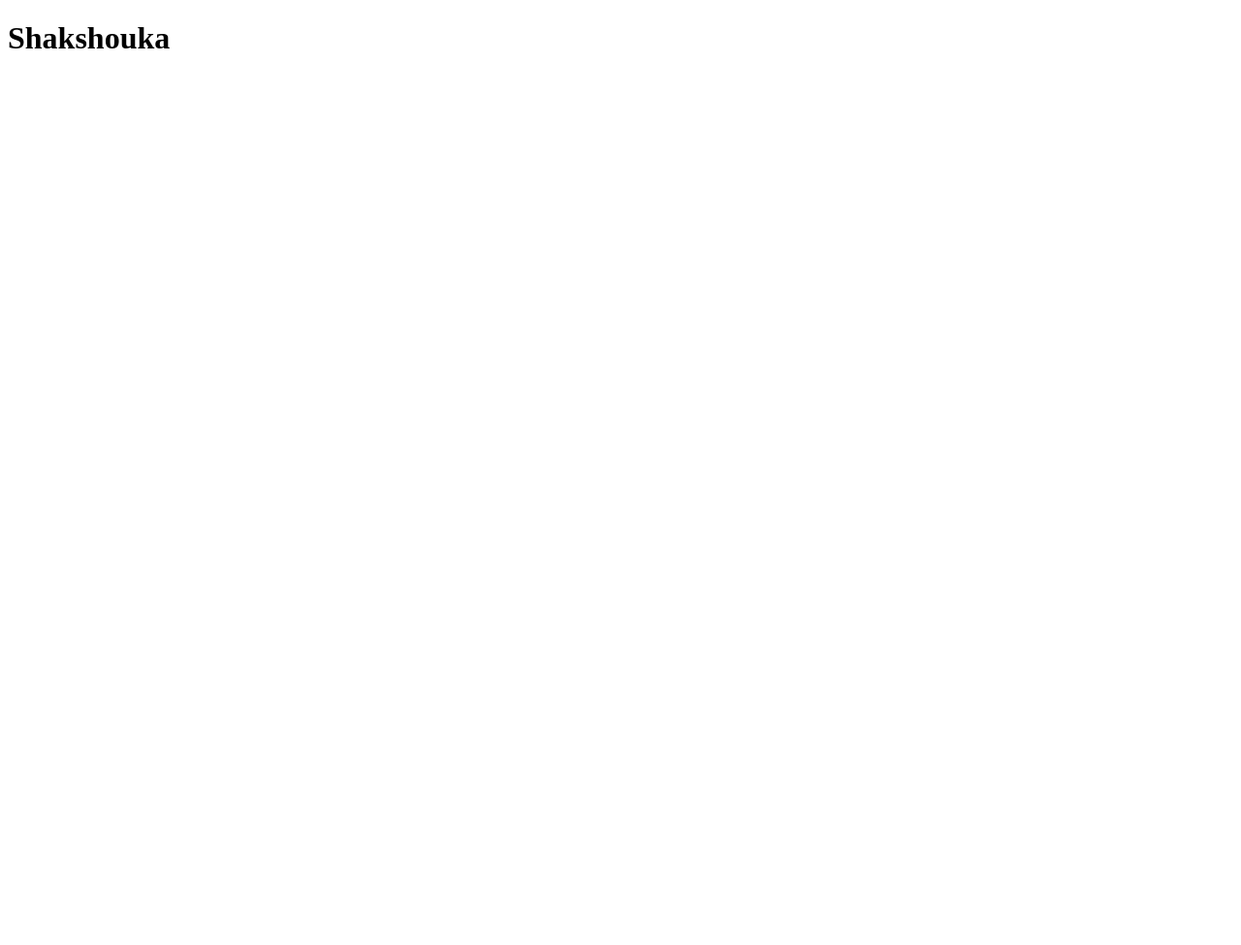
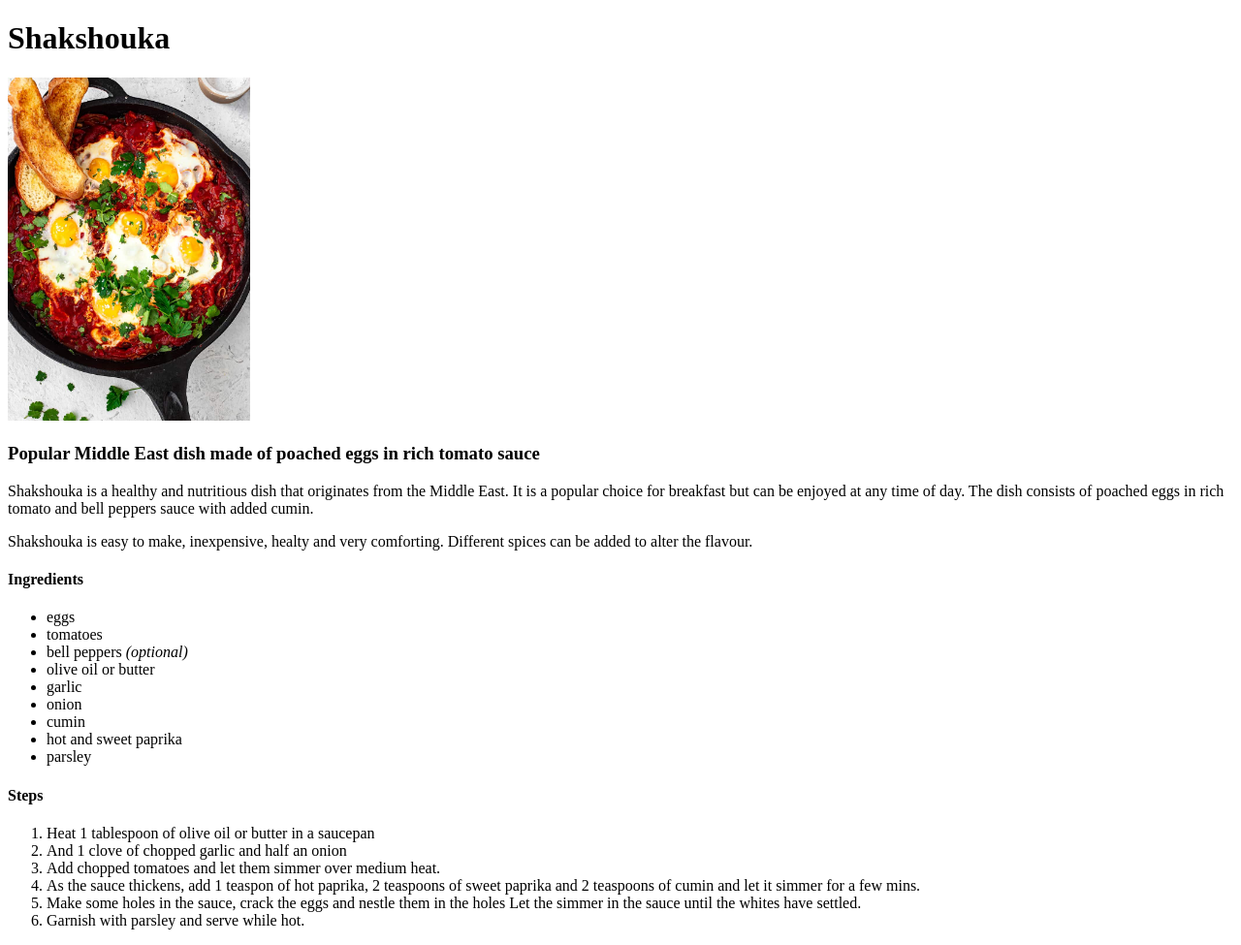
Before and after one commit to wojtek9191/odin-recipes, a plain HTML site: page recipes/shakshouka.html in a window 1280 px wide. Shown: the whole page at 97% size. Before the commit the page ends 800 px from the top, so only its background shows below. Drawn offline with Linux system fonts and the light colour scheme.

Commit message:
Finish draft version of first recipe

```diff
--- a/recipes/shakshouka.html
+++ b/recipes/shakshouka.html
@@ -8,6 +8,44 @@
 
 <body>
     <h1>Shakshouka</h1>
+    <img src="../images/shakshouka.jpg" alt="Shakshouka" width="250">
+
+    <h3>Popular Middle East dish made of poached eggs in rich tomato sauce</h3>
+    <p>Shakshouka is a healthy and nutritious dish that originates
+        from the Middle East. It is a popular choice for breakfast
+        but can be enjoyed at any time of day. The dish consists of
+        poached eggs in rich tomato and bell peppers sauce with added
+        cumin.
+     </p>
+     <p>Shakshouka is easy to make, inexpensive, healty and very
+        comforting. Different spices can be added to alter the
+        flavour.
+     </p>
+     <h4>Ingredients</h4>
+     <ul>
+        <li>eggs</li>
+        <li>tomatoes</li>
+        <li>bell peppers <em>(optional)</em></li>
+        <li>olive oil or butter</li>
+        <li>garlic</li>
+        <li>onion</li>
+        <li>cumin</li>
+        <li>hot and sweet paprika</li>
+        <li>parsley</li>
+     </ul>
+     <h4>Steps</h4>
+     <ol>
+<li>Heat 1 tablespoon of olive oil or butter in a saucepan</li>
+<li>And 1 clove of chopped garlic and half an onion</li>
+<li>Add chopped tomatoes and let them simmer over medium heat.</li>
+<li>As the sauce thickens, add 1 teaspon of hot paprika, 2 teaspoons
+    of sweet paprika and 2 teaspoons of cumin and let it simmer for
+    a few mins.</li>
+<li>Make some holes in the sauce, crack the eggs and nestle
+    them in the holes Let the simmer in the sauce until the whites
+    have settled.</li>
+<li>Garnish with parsley and serve while hot.</li>
+     </ol>
 
 
 </body>
```
